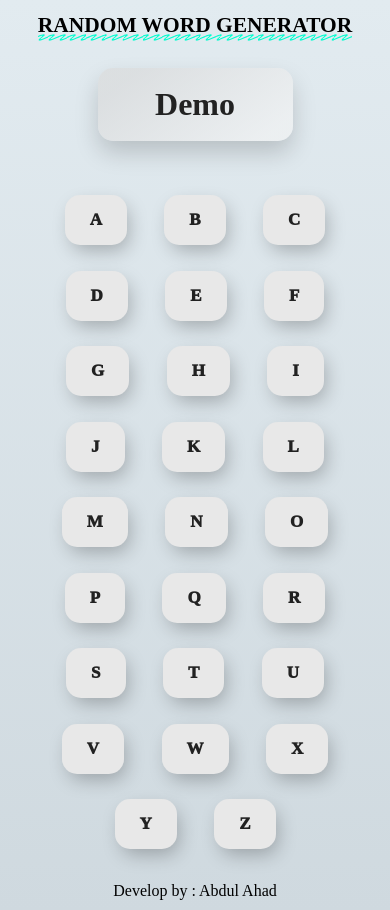
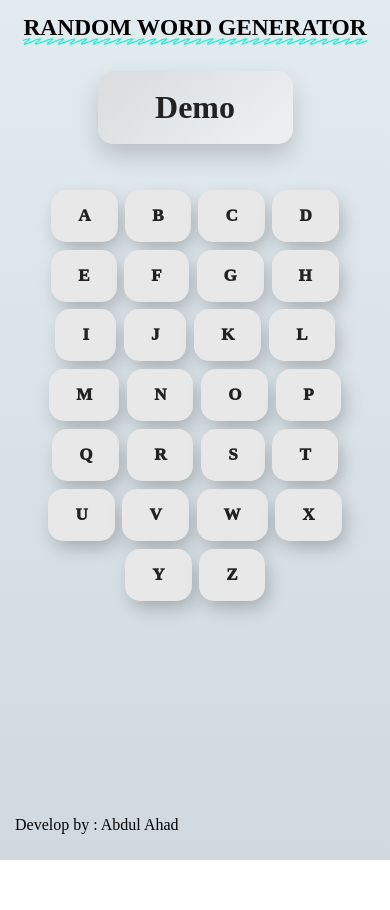
Before and after one commit to abdul-ahad-dev/Random-Word-Generator, a plain HTML site: page index.html in a window 390 px wide. After the commit the page ends 860 px from the top, so only its background shows below. Drawn offline with Linux system fonts and the light colour scheme.

Commit message:
first commit

```diff
--- a/index.html
+++ b/index.html
@@ -3,17 +3,19 @@
 <head>
     <meta charset="UTF-8">
     <meta name="viewport" content="width=device-width, initial-scale=1.0">
-    <title>Document</title>
+    <title>Random Word Generate</title>
     <link rel="stylesheet" href="style.css">
+    <link rel="icon" type="image/x-icon" href="/image/Word Generate.png" />
+    <!-- <link rel="icon" href= "https://media.geeksforgeeks.org/wp-content/cdn-uploads/gfg_200X200.png" type="image/x-icon" /> -->
 </head>
 <body>
 
     <div id="heading">
         <p><span class="fancy">Random Word Generator</span></p>
     </div>
-    <div id="word">Demo</div>
+    <div id="word" >Demo</div>
 
-    <div class="btns">
+    <div class="btns" >
         <div class="btn" id="a" onclick="getWord('a')">A</div>
         <div class="btn" id="a" onclick="getWord('b')">B</div>
         <div class="btn" id="a" onclick="getWord('c')">C</div>
--- a/style.css
+++ b/style.css
@@ -10,6 +10,7 @@ body {
     overflow:hidden;
     background-image: linear-gradient(to top, #cfd9df 0%, #e2ebf0 100%);
     font-family: 'General Sans';
+    user-select:none;
 }
 
 
@@ -72,12 +73,12 @@ body {
 }
 
 .btn {
-    padding: 15px 25px;
+    padding: 16px 27px;
     border: unset;
     border-radius: 15px;
     color: #212121;
     z-index: 1;
-    margin: .75em 1.1em;
+    margin: 1vw 1vw;
     background: #e8e8e8;
     position: relative;
     font-weight: 1000;
@@ -112,8 +113,8 @@ body {
 }
 
 .footer {
-    margin: auto;
-    text-align: center;
+    position: absolute;
+    bottom: 0px;
     padding: 10px 15px;
 }
 
@@ -123,6 +124,20 @@ body {
     }
     .btns {
         width: 95%;
+
+    }
+    #word {
+        width: 50%;
+        text-overflow: clip;
+    }
+    #heading {
+        font-size: 6vw;
+    }
+  }
+@media only screen and (max-width: 400px) {
+
+    .btns {
+        width: 100%;
     }
     #word {
         width: 50%;
```
Also changed, not shown: image/Word Generate.png (added).
